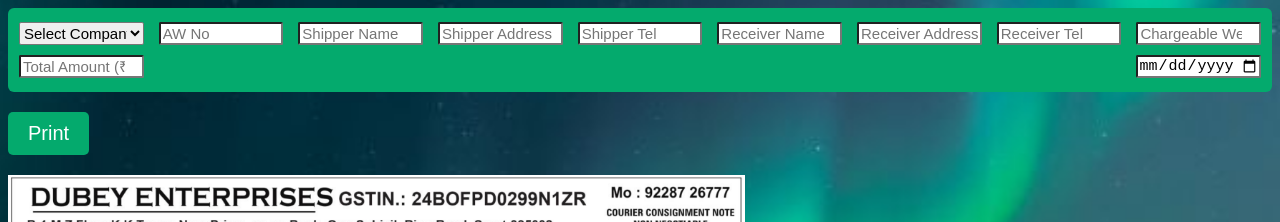
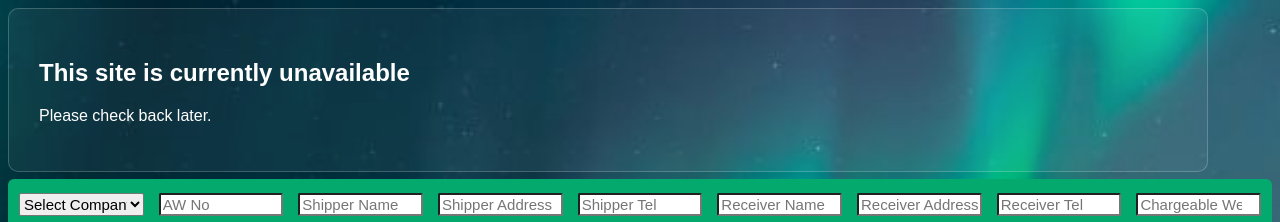
Before and after one commit to Gopalkoli88/billing-book, a plain HTML site: page index.html in a window 1280 px wide. Shown: the top 222 px of the page. Drawn offline with Linux system fonts and the light colour scheme; a web font is replaced by a local one.

Commit message:
Update index.html

```diff
--- a/index.html
+++ b/index.html
@@ -255,12 +255,37 @@
         }
 
         /* Styling for the company logo */
+.overlay-content {
+    color: #fff;
+font-family: Arial, sans-serif;
+padding: 30px;
+    background-color: rgba(255, 255, 255, 0.05);
+    border: 1px solid rgba(255,255,255,0.2);
+border-radius: 10px;
+max-width: 90%;
+}
+
+
     </style>
 </head>
 
 <body>
     <!-- Image container -->
+<div id="siteOverlay">
 
+<div class="overlay-content">
+
+
+
+<h2>This site is currently unavailable</h2>
+
+
+<p>Please check back later.</p>
+
+
+</div>
+
+</div>
 
     <!-- Form to enter data -->
     <div class="input-container">
```
